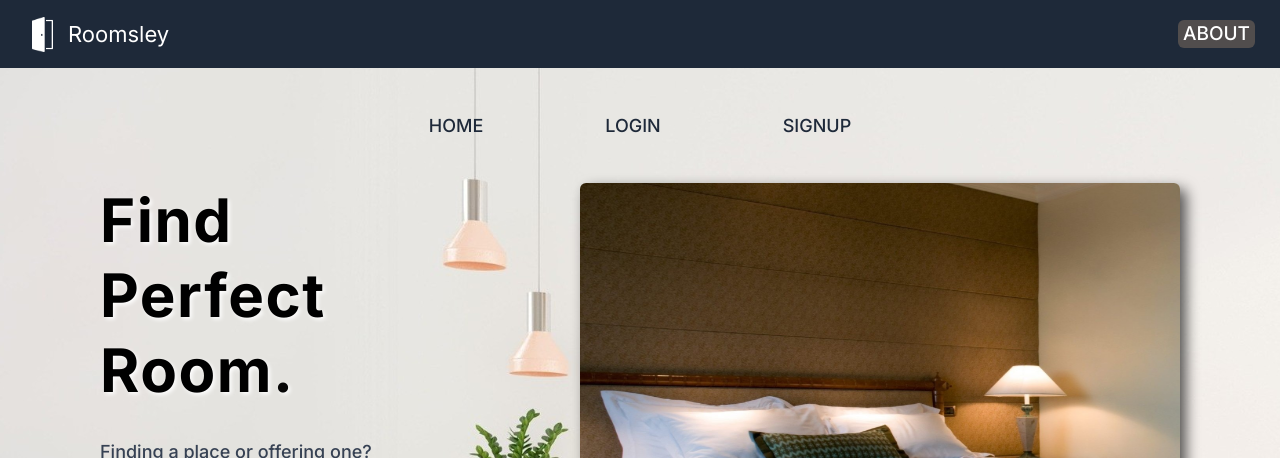
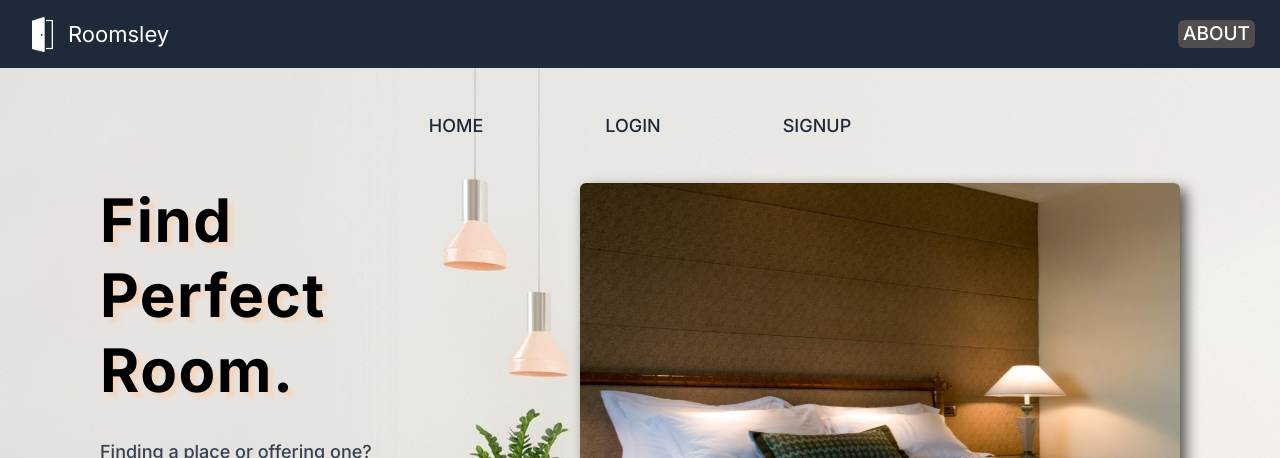
Before and after one commit to rohitkumar893/roomsley, a React (Vite) app: page / in a window 1280 px wide. Shown: the top 458 px of the page. Built offline with nearby package versions, Linux system fonts and the light colour scheme.

Commit message:
modified heading

```diff
--- a/src/App.css
+++ b/src/App.css
@@ -41,7 +41,7 @@ nav{
 }
 
 .textlogo{
-  text-shadow: white 2px 2px 4px;
+  text-shadow: #F4D7BF 5px 5px 3px;
 }
 
 .logoimg{
```
